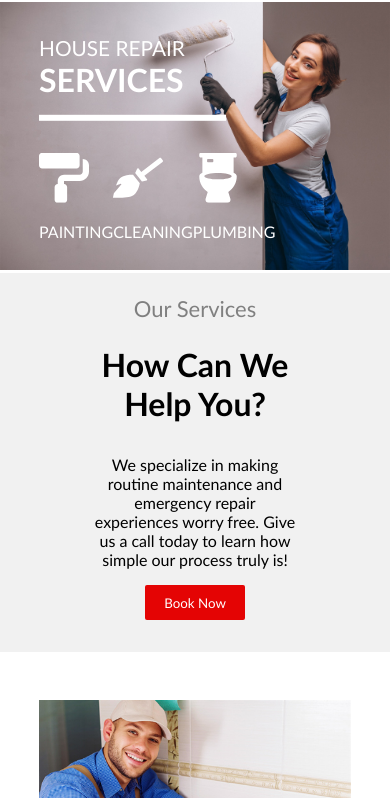
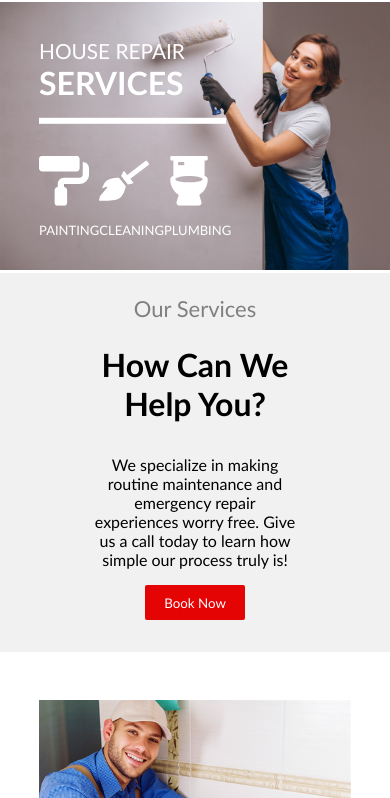
Before and after one commit to dammycute/ht-repair.io, a plain HTML site: page index.html in a window 390 px wide. Shown: the part 46-844 px from the top of the page. Drawn offline with Linux system fonts and the light colour scheme.

Commit message:
Update style.css

```diff
--- a/style.css
+++ b/style.css
@@ -405,6 +405,11 @@ p {
         .hero-text h1 {
             font-size: 2rem;
         }
+
+       .contain .img-text {
+        font-size: 13px;
+        margin-top: 1em;
+    }
         .best-text {
             width: 80%;
         }
```
